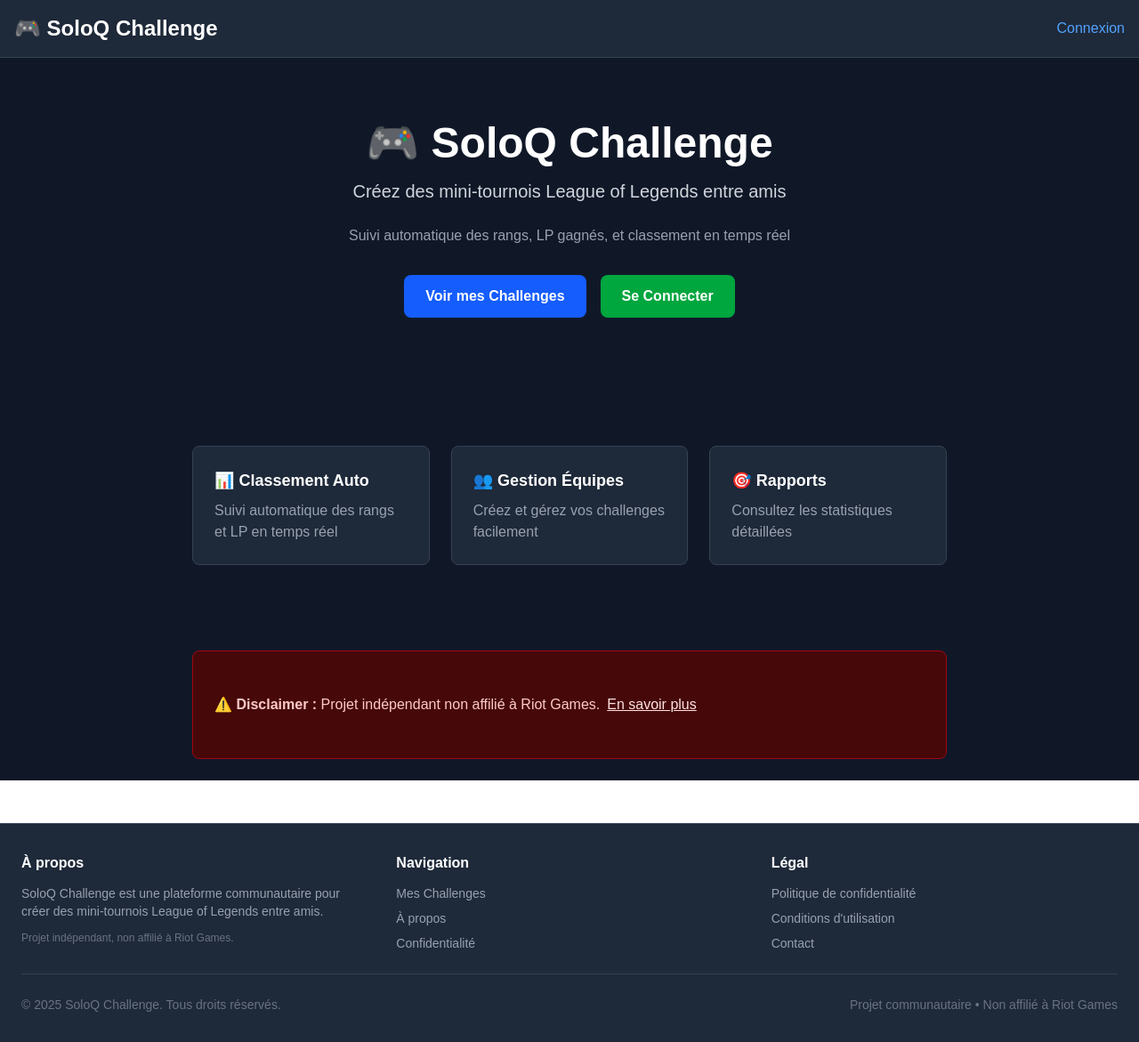
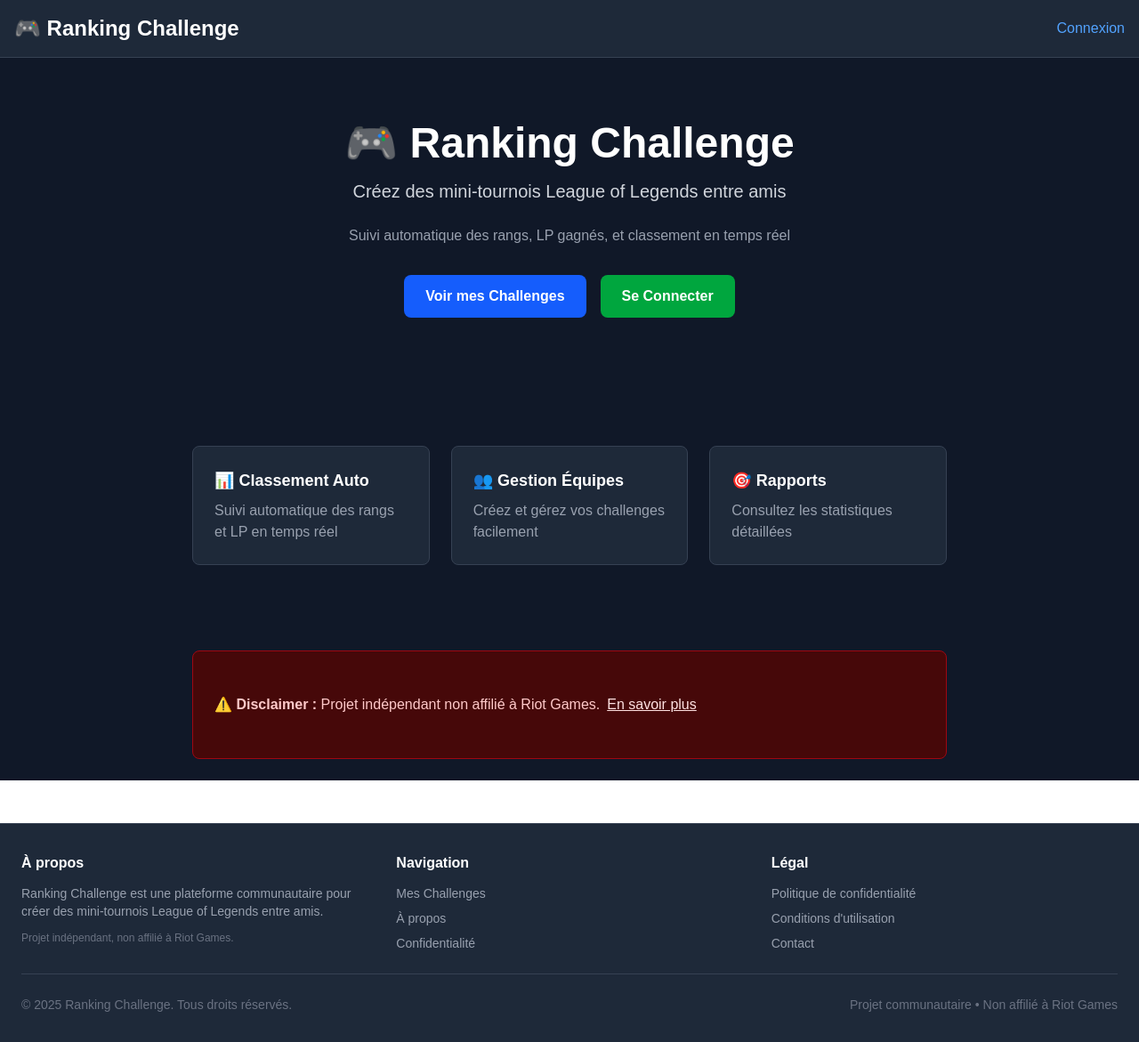
Before and after one commit to rayaneabidar-jpg/soloq-clean, a Next.js app: page / in a window 1280 px wide. Shown: the whole page at 89% size. Built offline with nearby package versions, Linux system fonts and the light colour scheme; no server answers.

Commit message:
refactor: rename soloq challenge to ranking challenge + vercel maj

```diff
--- a/src/app/components/Footer.tsx
+++ b/src/app/components/Footer.tsx
@@ -9,7 +9,7 @@
           <div>
             <h3 className="text-white font-semibold mb-3">À propos</h3>
             <p className="text-gray-400 text-sm mb-3">
-              SoloQ Challenge est une plateforme communautaire pour créer des mini-tournois League of Legends entre amis.
+              Ranking Challenge est une plateforme communautaire pour créer des mini-tournois League of Legends entre amis.
             </p>
             <p className="text-gray-500 text-xs">
               Projet indépendant, non affilié à Riot Games.
@@ -63,7 +63,7 @@
 
         {/* Ligne du bas */}
         <div className="border-t border-gray-700 pt-6 flex flex-col md:flex-row justify-between items-center text-sm text-gray-500">
-          <p>&copy; 2025 SoloQ Challenge. Tous droits réservés.</p>
+          <p>&copy; 2025 Ranking Challenge. Tous droits réservés.</p>
           <p className="mt-3 md:mt-0">
             Projet communautaire • Non affilié à Riot Games
           </p>
--- a/src/app/components/Header.tsx
+++ b/src/app/components/Header.tsx
@@ -23,7 +23,7 @@
     <header className="bg-gray-800 border-b border-gray-700 p-4">
       <div className="max-w-7xl mx-auto flex justify-between items-center">
         <Link href="/" className="text-2xl font-bold text-white">
-          🎮 SoloQ Challenge
+          🎮 Ranking Challenge
         </Link>
 
         <nav className="flex gap-4 items-center">
--- a/src/app/components/LeaderboardClient.tsx
+++ b/src/app/components/LeaderboardClient.tsx
@@ -244,7 +244,7 @@
 
       <div className="bg-gray-800 rounded-lg border border-gray-700 p-6 shadow-lg">
         <div className="flex justify-between items-center mb-4">
-          <h1 className="text-2xl font-bold text-white">SoloQ Challenge</h1>
+          <h1 className="text-2xl font-bold text-white">Ranking Challenge</h1>
           <div className="flex items-center gap-3">
             <label className="flex items-center gap-2 text-sm text-gray-300">
               <input
--- a/src/app/layout.tsx
+++ b/src/app/layout.tsx
@@ -4,8 +4,8 @@
 import Footer from "@/app/components/Footer";
 
 export const metadata: Metadata = {
-  title: "SoloQ Challenge",
-  description: "Community SoloQ challenge tracker",
+  title: "Ranking Challenge",
+  description: "Community Ranking challenge tracker",
 };
 
 export default function RootLayout({ children }: { children: React.ReactNode }) {
--- a/src/app/page.tsx
+++ b/src/app/page.tsx
@@ -6,7 +6,7 @@
       <div className="max-w-4xl mx-auto p-6">
         {/* Hero */}
         <section className="py-12 text-center">
-          <h1 className="text-5xl font-bold mb-4">🎮 SoloQ Challenge</h1>
+          <h1 className="text-5xl font-bold mb-4">🎮 Ranking Challenge</h1>
           <p className="text-xl text-gray-300 mb-6">
             Créez des mini-tournois League of Legends entre amis
           </p>
```
